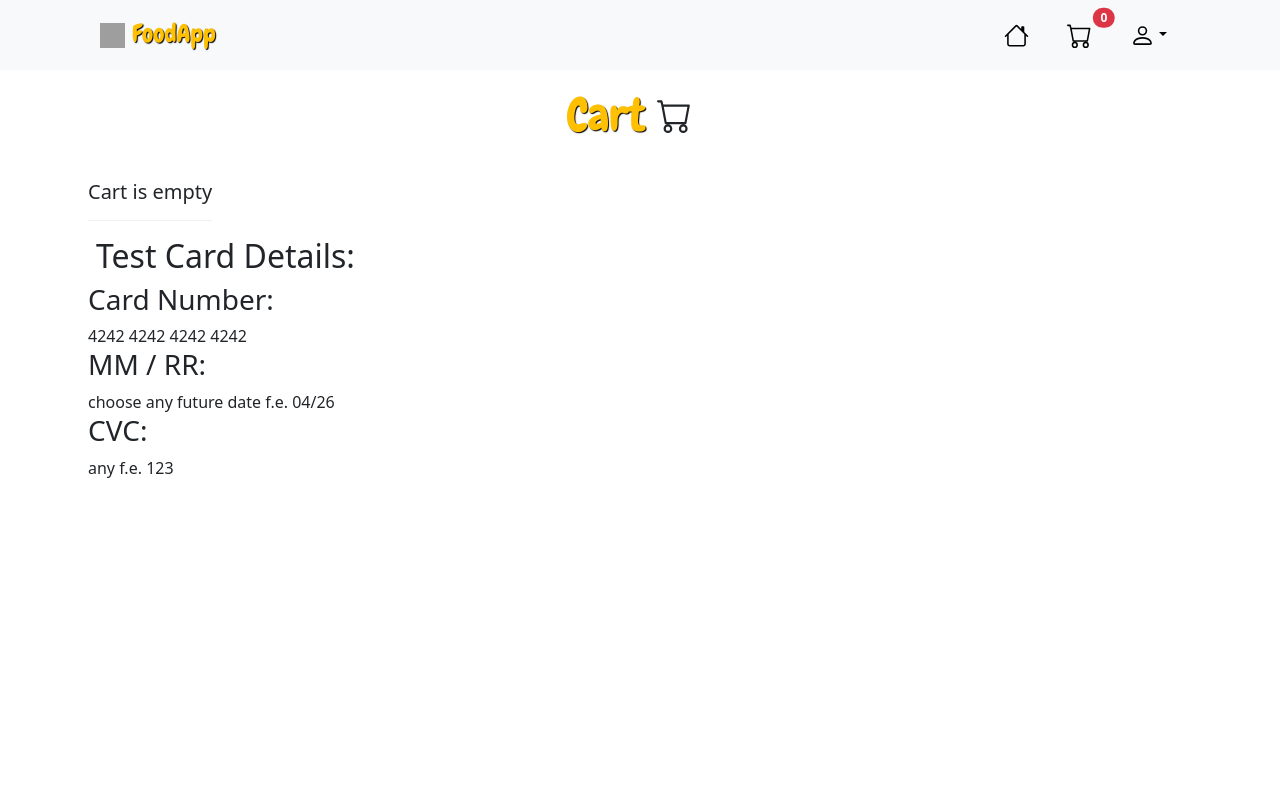
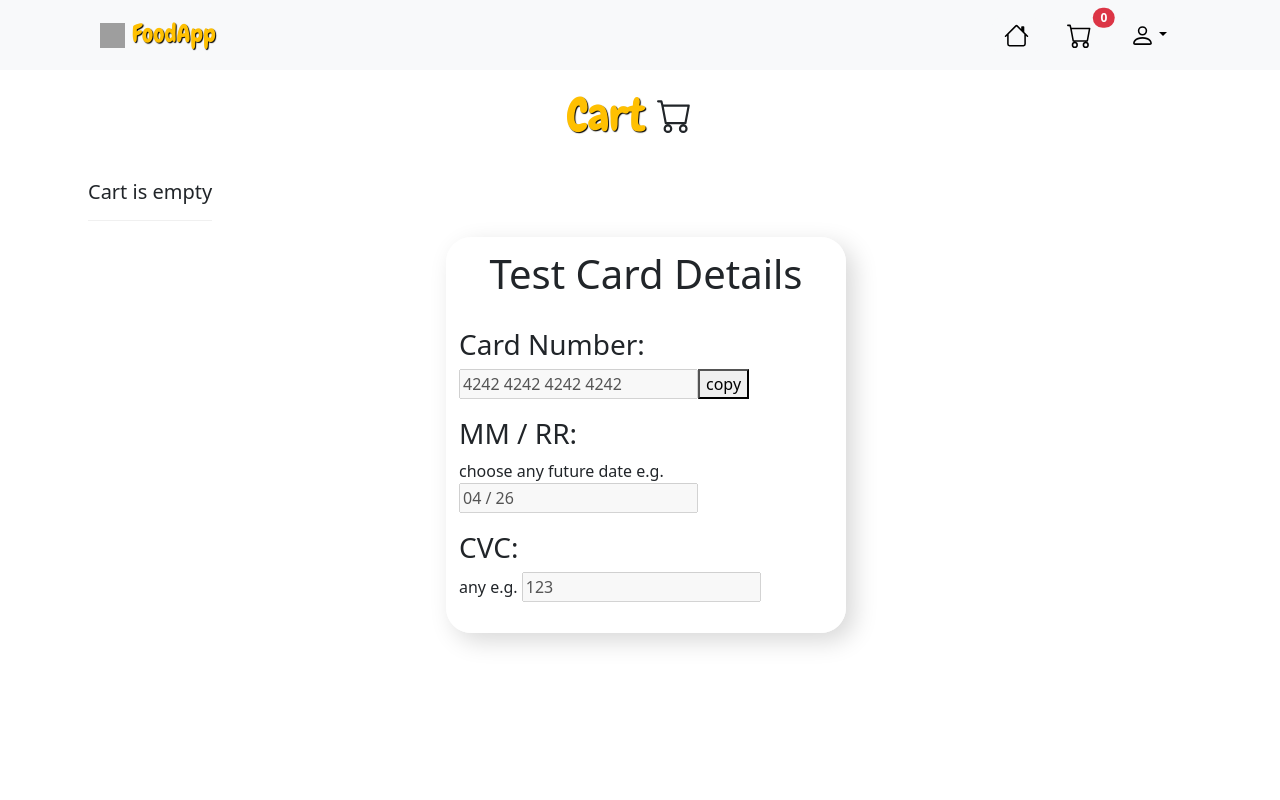
Before and after one commit to m29dev/FoodAppDeploy, an Angular app in the folder client/: page /checkout in a window 1280 px wide. Shown: the top 800 px of the page. Built offline with nearby package versions, Linux system fonts and the light colour scheme; sample sign-in values are in the browser's storage; grey boxes are pictures that could not be loaded.

Commit message:
cart update

```diff
--- a/client/src/app/components/cart/cart.component.css
+++ b/client/src/app/components/cart/cart.component.css
@@ -118,6 +118,35 @@ h2 {
   margin-right: 9px;
 }
 
+.container-box {
+  display: flex;
+  justify-content: center;
+}
+
+.test-info-box {
+  height: auto;
+  width: 400px;
+  display: flex;
+  flex-direction: column;
+  border: 1px solid rgb(255, 255, 255);
+  border-radius: 25px;
+  -webkit-box-shadow: 8px 8px 24px 0px rgba(216, 216, 216, 1);
+  -moz-box-shadow: 8px 8px 24px 0px rgba(216, 216, 216, 1);
+  box-shadow: 8px 8px 24px 0px rgba(216, 216, 216, 1);
+  margin: 0px 12px 0px 12px;
+  margin-bottom: 30px;
+  padding: 12px;
+}
+
+.test-info-box h1 {
+  align-self: center;
+  margin-bottom: 30px;
+}
+
+.test-info-item {
+  margin-bottom: 18px;
+}
+
 @media screen and (max-width: 500px) {
   section {
     width: 100%;
@@ -138,6 +167,11 @@ h2 {
 
   h4 {
     font-size: 17px;
+  }
+
+  .test-info-box {
+    width: 90vw;
+    margin: 0px;
   }
 }
 
--- a/client/src/app/components/cart/cart.component.html
+++ b/client/src/app/components/cart/cart.component.html
@@ -449,15 +449,38 @@
       </div>
 
       <!-- test card info -->
-      <div>
-        <h2>Test Card Details:</h2>
-        <!-- card number -->
-        <h3>Card Number:</h3>
-        4242 4242 4242 4242
-        <h3>MM / RR:</h3>
-        choose any future date f.e. 04/26
-        <h3>CVC:</h3>
-        any f.e. 123
+      <div
+        class="container container-box"
+        *ngIf="!sidebar || cartMobileSidebar"
+      >
+        <div class="test-info-box">
+          <h1 style="padding: 0px">Test Card Details</h1>
+
+          <!-- card number -->
+          <h3>Card Number:</h3>
+          <div class="test-info-item">
+            <input
+              #cardNumber
+              type="text"
+              value="4242 4242 4242 4242"
+              disabled
+            />
+            <button (click)="onCopy(cardNumber)">copy</button>
+          </div>
+
+          <!-- MM / RR -->
+          <h3>MM / RR:</h3>
+          <div class="test-info-item">
+            choose any future date e.g.
+            <input #cardNumber type="text" value="04 / 26" disabled />
+          </div>
+
+          <!-- CVC -->
+          <h3>CVC:</h3>
+          <div class="test-info-item">
+            any e.g. <input #cardNumber type="text" value="123" disabled />
+          </div>
+        </div>
       </div>
 
       <!-- go to the checkout -->
--- a/client/src/app/components/cart/cart.component.ts
+++ b/client/src/app/components/cart/cart.component.ts
@@ -80,6 +80,15 @@ export class CartComponent implements OnInit {
     }
   }
 
+  onCopy(card: any) {
+    // Select the text field
+    card.select();
+    card.setSelectionRange(0, 99999); // For mobile devices
+
+    // Copy the text inside the text field
+    navigator.clipboard.writeText(card.value);
+  }
+
   ngOnInit(): void {
     this.cart = this.cartStorage.getCart();
     this.calcSubtotal();
```
